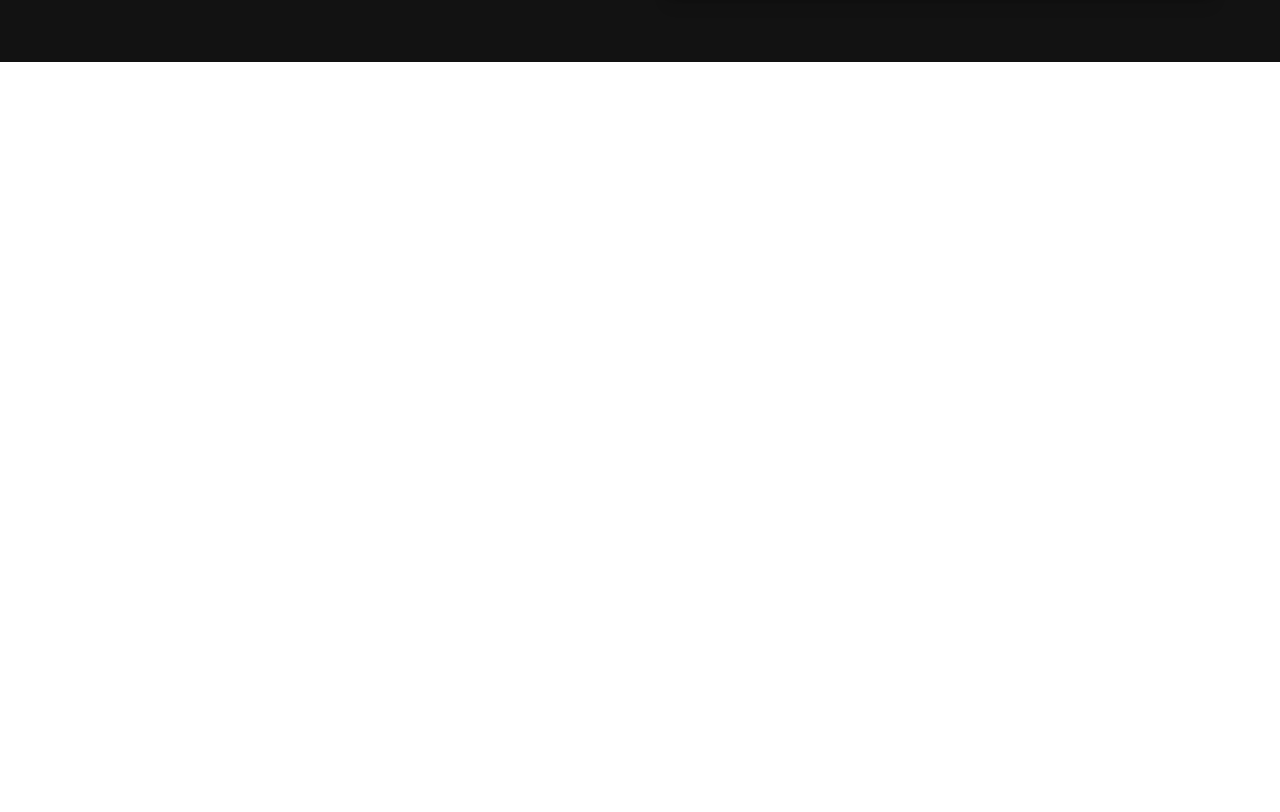
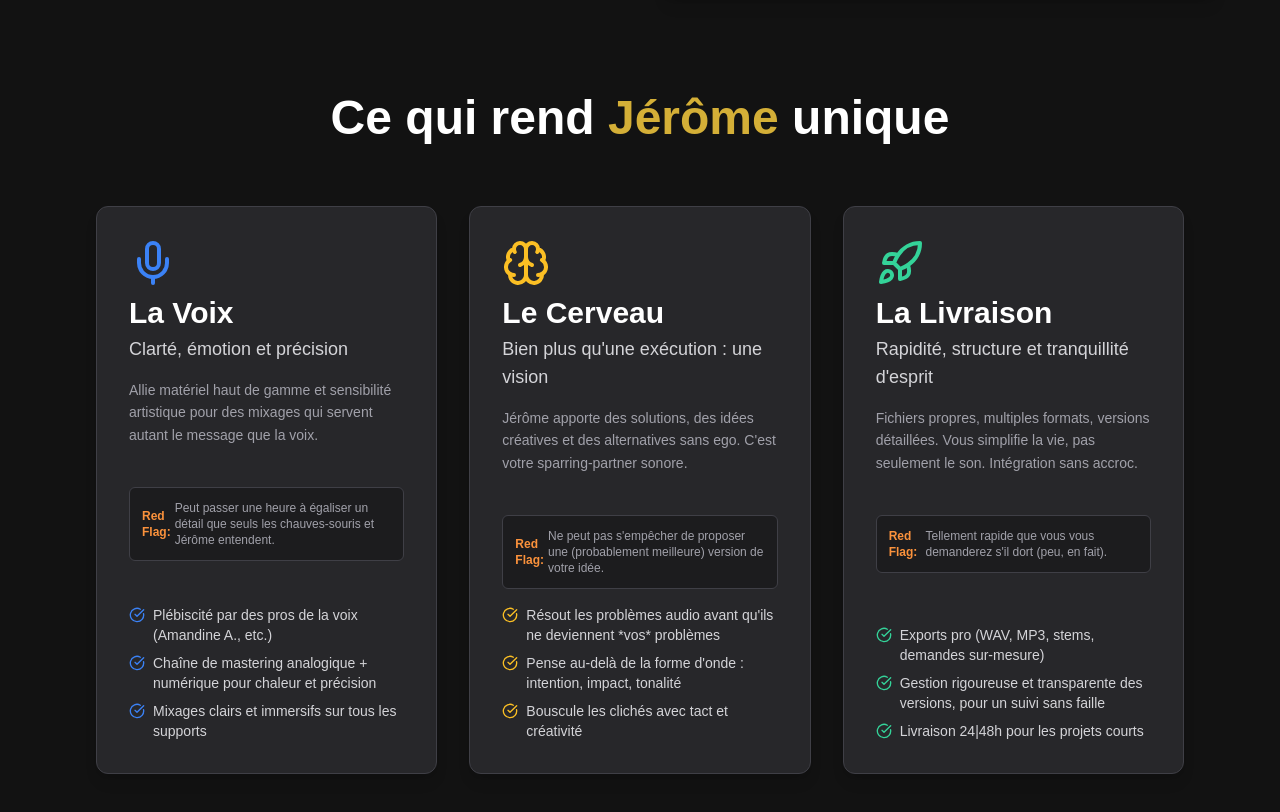
Before and after one commit to jeromealbrecht/studio, a Next.js app: page / in a window 1280 px wide. Shown: the part 2779-3591 px from the top of the page. Before the commit the page ends 2841 px from the top, so only its background shows below. Built offline with nearby package versions, Linux system fonts and the light colour scheme.

Commit message:
Add JeromeSpecialSection component to showcase unique aspects of Jérôme's work in studio sections

```diff
--- /dev/null
+++ b/app/jerome-special-section.tsx
@@ -0,0 +1,123 @@
+"use client";
+
+import { motion } from "framer-motion";
+import { CheckCircle, Mic, Brain, Rocket } from "lucide-react"; // Using Lucide icons for bullet points and aspects
+
+const jeromeAspects = [
+  {
+    id: 1,
+    icon: Mic,
+    title: "La Voix",
+    subtitle: "Clarté, émotion et précision",
+    paragraph:
+      "Allie matériel haut de gamme et sensibilité artistique pour des mixages qui servent autant le message que la voix.",
+    redFlagText:
+      "Peut passer une heure à égaliser un détail que seuls les chauves-souris et Jérôme entendent.",
+    accentColor: "text-[#3B82F6]", // Bleu pour la voix/la clarté
+    bulletPoints: [
+      "Plébiscité par des pros de la voix (Amandine A., etc.)",
+      "Chaîne de mastering analogique + numérique pour chaleur et précision",
+      "Mixages clairs et immersifs sur tous les supports",
+    ],
+  },
+  {
+    id: 2,
+    icon: Brain,
+    title: "Le Cerveau",
+    subtitle: "Bien plus qu'une exécution : une vision",
+    paragraph:
+      "Jérôme apporte des solutions, des idées créatives et des alternatives sans ego. C'est votre sparring-partner sonore.",
+    redFlagText:
+      "Ne peut pas s'empêcher de proposer une (probablement meilleure) version de votre idée.",
+    accentColor: "text-[#FBBF24]", // Jaune/Or pour les idées
+    bulletPoints: [
+      "Résout les problèmes audio avant qu'ils ne deviennent *vos* problèmes",
+      "Pense au-delà de la forme d'onde : intention, impact, tonalité",
+      "Bouscule les clichés avec tact et créativité",
+    ],
+  },
+  {
+    id: 3,
+    icon: Rocket,
+    title: "La Livraison",
+    subtitle: "Rapidité, structure et tranquillité d'esprit",
+    paragraph:
+      "Fichiers propres, multiples formats, versions détaillées. Vous simplifie la vie, pas seulement le son. Intégration sans accroc.",
+    redFlagText:
+      "Tellement rapide que vous vous demanderez s'il dort (peu, en fait).",
+    accentColor: "text-[#34D399]", // Vert pour la livraison/succès
+    bulletPoints: [
+      "Exports pro (WAV, MP3, stems, demandes sur-mesure)",
+      "Gestion rigoureuse et transparente des versions, pour un suivi sans faille",
+      "Livraison 24|48h pour les projets courts",
+    ],
+  },
+];
+
+const AspectCard = ({ item }: { item: (typeof jeromeAspects)[0] }) => {
+  const Icon = item.icon;
+  return (
+    <motion.div
+      className="bg-zinc-800 p-6 md:p-8 rounded-xl shadow-lg flex flex-col h-full border border-zinc-700 hover:border-zinc-600 transition-colors duration-300"
+      whileHover={{
+        y: -6,
+        scale: 1.03,
+        boxShadow: "0px 10px 25px rgba(0,0,0,0.25)",
+      }}
+      transition={{ type: "spring", stiffness: 280, damping: 22 }}
+    >
+      <div className="mb-4">
+        <Icon className={`w-10 h-10 md:w-12 md:h-12 ${item.accentColor}`} />
+        <h3
+          className={`text-2xl md:text-3xl font-semibold text-white mt-2 ${item.accentColor}`}
+        >
+          {item.title}
+        </h3>
+        <p className="text-lg font-medium text-zinc-300 mt-1">
+          {item.subtitle}
+        </p>
+      </div>
+
+      <p className="text-zinc-400 text-sm leading-relaxed mb-5 line-clamp-3 h-[4.5rem]">
+        {" "}
+        {/* approx 3 lines */}
+        {item.paragraph}
+      </p>
+
+      <div className="bg-zinc-900/70 p-3 rounded-md my-4 border border-zinc-700">
+        <p className="text-xs text-zinc-400 flex items-center">
+          <span className="font-semibold text-orange-400 mr-1">Red Flag:</span>{" "}
+          {item.redFlagText}
+        </p>
+      </div>
+
+      <ul className="space-y-2 text-sm text-zinc-300 mt-auto">
+        {item.bulletPoints.map((point, index) => (
+          <li key={index} className="flex items-start">
+            <CheckCircle
+              className={`w-4 h-4 ${item.accentColor} mr-2 mt-0.5 shrink-0`}
+            />
+            <span>{point}</span>
+          </li>
+        ))}
+      </ul>
+    </motion.div>
+  );
+};
+
+export default function JeromeSpecialSection() {
+  return (
+    <section className="bg-[#121212] text-white py-16 md:py-24 px-4 sm:px-6 lg:px-8">
+      <div className="max-w-6xl mx-auto">
+        <h2 className="text-4xl md:text-5xl font-bold text-center mb-12 md:mb-16">
+          Ce qui rend <span className="text-[#d4af37]">Jérôme</span> unique
+        </h2>
+        <div className="grid grid-cols-1 md:grid-cols-2 lg:grid-cols-3 gap-6 md:gap-8">
+          {jeromeAspects.map((item) => (
+            <AspectCard key={item.id} item={item} />
+          ))}
+        </div>
+      </div>
+    </section>
+  );
+}
--- a/app/studio-sections-animated.tsx
+++ b/app/studio-sections-animated.tsx
@@ -1,7 +1,7 @@
 "use client";
 import { motion } from "framer-motion";
 import Image from "next/image";
-
+import JeromeSpecialSection from "./jerome-special-section";
 const fadeInUp = {
   hidden: { opacity: 0, y: 40 },
   visible: {
@@ -140,6 +140,7 @@ export default function StudioSections() {
           </div>
         </motion.div>
       ))}
+      <JeromeSpecialSection />
     </section>
   );
 }
```
